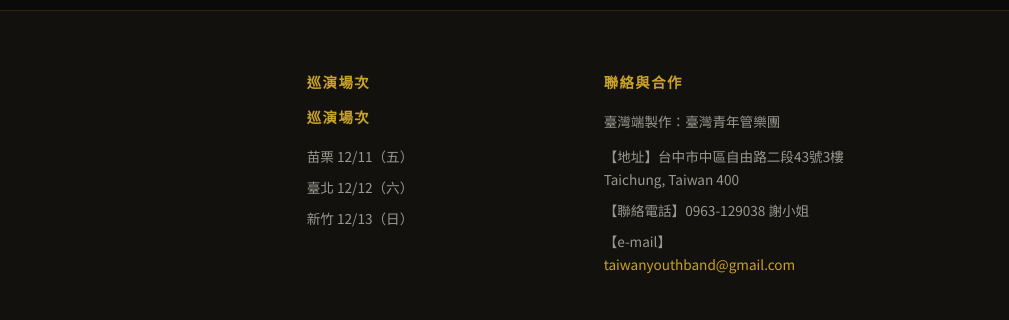
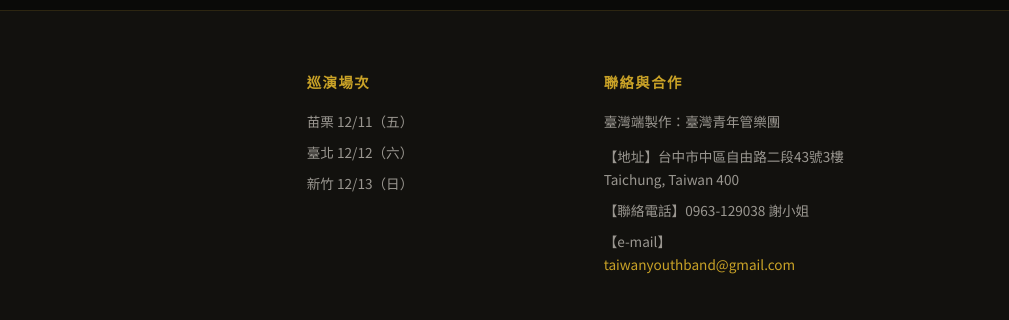
Before and after one commit to melodytsai31-cyber/viyena-orchestra, a plain HTML site: page pre-talk.html in a window 1280 px wide. Shown: the part 2650-2970 px from the top of the page, 271-1280 px from the left. Drawn offline with nearby package versions, Linux system fonts and the light colour scheme.

Commit message:
pre-talk.html

```diff
--- a/pre-talk.html
+++ b/pre-talk.html
@@ -583,7 +583,6 @@ img { display: block; max-width: 100%; }
       </div>
       <div class="footer-col">
         <h4>巡演場次</h4>
-        <h4>巡演場次</h4>
         <a href="https://www.opentix.life/event/2076489805923938305"
         target="_blank" rel="noopener noreferrer">苗栗 12/11（五）</a>
 
```
